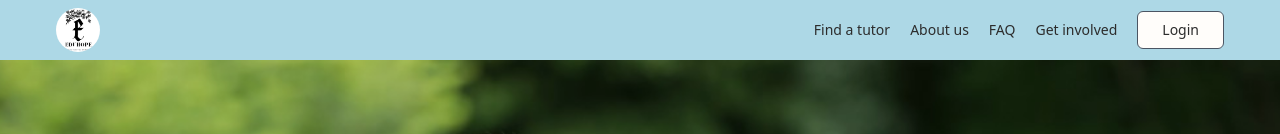
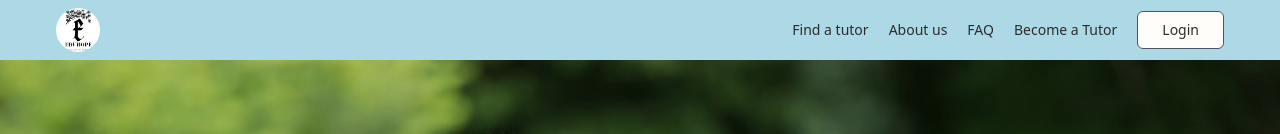
Before and after one commit to tch1001/EduHopeSG, a Next.js app in the folder frontend/: page / in a window 1280 px wide. Shown: the top 134 px of the page. Built offline with nearby package versions, Linux system fonts and the light colour scheme; no server answers.

Commit message:
update(header): changed get-involved to bc a tutor

```diff
--- a/frontend/components/Header.jsx
+++ b/frontend/components/Header.jsx
@@ -43,7 +43,7 @@ export const Header = () => {
                     ) : (
                         <>
                             <Link href="/faq" passHref>FAQ</Link>
-                            <Link href="/get-involved" passHref>Get involved</Link>
+                            <Link href="/signup/tutor" passHref>Become a Tutor</Link>
                         </>
                     )
                 }
```
